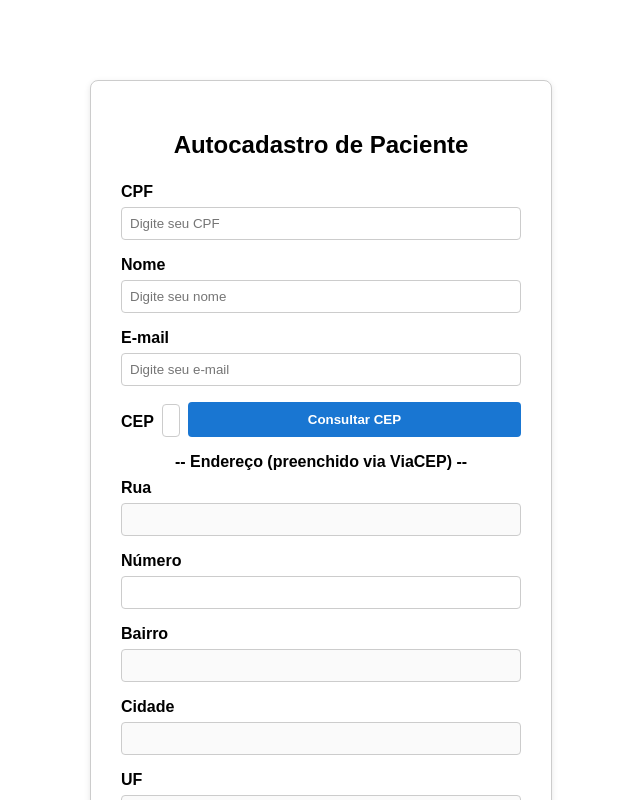
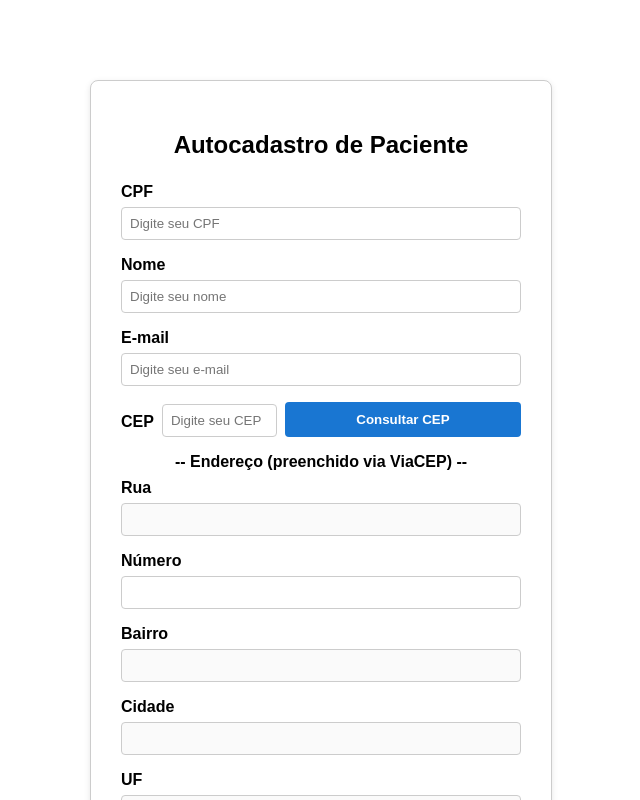
Before and after one commit to vanessabughay/MioDottore, an Angular app in the folder frontend/: page /cadastro in a window 1280 px wide. Shown: the top 800 px of the page, without its empty margins (319-959 px from the left). Built offline with nearby package versions, Linux system fonts and the light colour scheme.

Commit message:
correção campo cep

```diff
--- a/frontend/src/app/pages/autocadastro/autocadastro.component.css
+++ b/frontend/src/app/pages/autocadastro/autocadastro.component.css
@@ -89,8 +89,8 @@ button[disabled] {
 }
 
 .cep-input {
-  flex: none;
-  width: 10ch;
+  flex: 0 0 10ch;
+  width: 20ch;
 }
 
 .address-title {
--- a/frontend/src/app/pages/autocadastro/autocadastro.component.html
+++ b/frontend/src/app/pages/autocadastro/autocadastro.component.html
@@ -21,10 +21,18 @@
     </div>
 
     <div class="form-group cep-group">
-      <label for="cep">CEP</label>
-      <input id="cep" type="text" formControlName="cep" placeholder="Digite seu CEP" />
-      <button type="button" (click)="consultarCep()">Consultar CEP</button>
-    </div>
+  <label for="cep">CEP</label>
+  <input
+    id="cep"
+    class="cep-input"
+    type="text"
+    formControlName="cep"
+    placeholder="Digite seu CEP"
+    size="10"
+  />
+  <button type="button" (click)="consultarCep()">Consultar CEP</button>
+</div>
+
  <div class="address-title">-- Endereço (preenchido via ViaCEP) --</div>
     <div class="form-group">
       <label for="rua">Rua</label>
```
